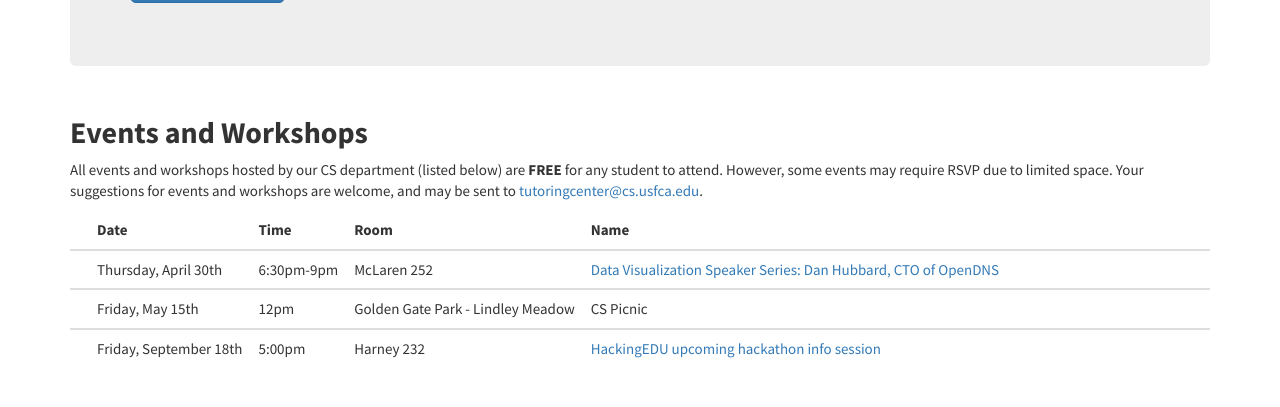
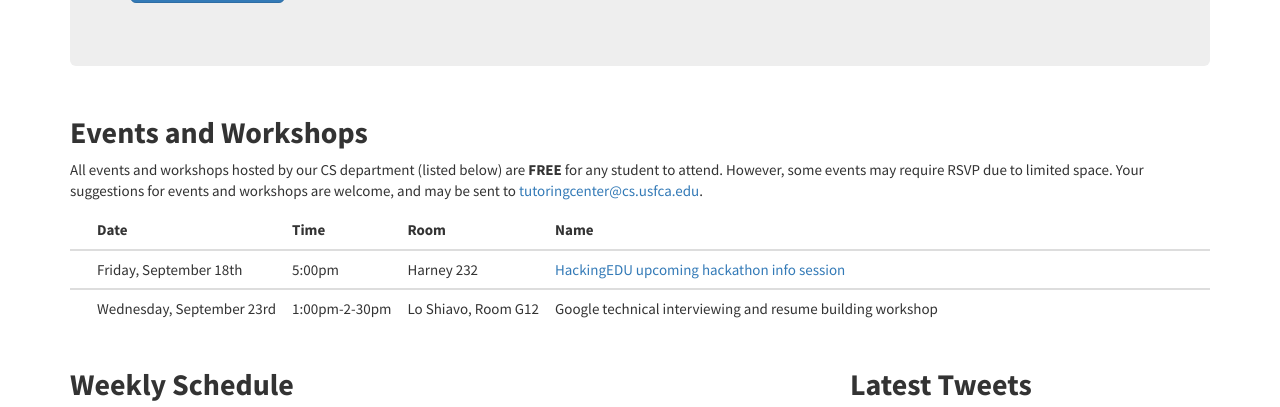
Before and after one commit to CSTutors/CSTutors.github.io, a Jekyll site: the page built from index.html, in a window 1280 px wide and 900 px high, scrolled down 397 px, cut to the strip 0-407 px from the top of the window. Built offline with Jekyll 4.4.1, drawn with Linux system fonts in a browser that asks for light colours; nearby versions of some CDN libraries; comment, search, counter and statistics services are not loaded.

Commit message:
update google wrokshop

```diff
--- a/index.html
+++ b/index.html
@@ -40,25 +40,6 @@ title: Home
                     <th width="100%">Name</th>
                 </tr>
             </thead>
-			<tbody>
-				<tr>
-					<th>&nbsp;</th>
-					<td nowrap>Thursday, April 30th</td>
-					<td nowrap>6:30pm-9pm</td>
-					<td nowrap>McLaren 252</td>
-					<td><a href="http://www.usfca.edu/artsci/conferences/data-visualization/">
-                        Data Visualization Speaker Series: Dan Hubbard, CTO of OpenDNS</a></td>
-				</tr>
-			</tbody>
-            <tbody>
-                <tr>
-                    <th>&nbsp;</th>
-                    <td nowrap>Friday, May 15th</td>
-                    <td nowrap>12pm</td>
-                    <td nowrap>Golden Gate Park - Lindley Meadow</td>
-                    <td>CS Picnic</td>
-                </tr>
-            </tbody>
             <tbody>
                 <tr>
                     <th>&nbsp;</th>
@@ -68,7 +49,19 @@ title: Home
                     <td><a href="https://www.hackingedu.co">HackingEDU upcoming hackathon info session</a></td>
                 </tr>
             </tbody>
-			<!--<tbody>
+            <tbody>
+                <tr>
+                    <th>&nbsp;</th>
+                    <td nowrap>Wednesday, September 23rd</td>
+                    <td nowrap>1:00pm-2-30pm</td>
+                    <td nowrap>Lo Shiavo, Room G12</td>
+                    <td>Google technical interviewing and resume building workshop</td>
+                </tr>
+            </tbody>
+
+
+			<!--
+			<tbody>
                 <tr>
                     <th>&nbsp;</th>
                     <td nowrap>Wednesday, Feb. 26th</td>
```
Also changed, not shown: other parts of index.html (+11 -1 lines).
